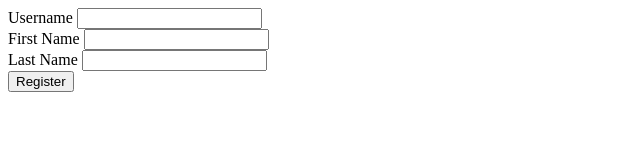
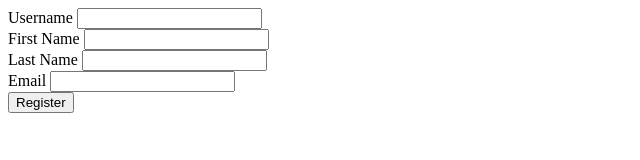
Before and after one commit to jackkariuki2507-sketch/Gakenge-Real-Estate-Company, a plain HTML site: page html/Create_Account.html in a window 1280 px wide. Shown: the whole page, without its empty margins (0-640 px from the left). Drawn offline with Linux system fonts and the light colour scheme.

Commit message:
Updated the Create Account Form

```diff
--- a/html/Create_Account.html
+++ b/html/Create_Account.html
@@ -21,6 +21,10 @@
           <input type="text" id="lastName" name="js-lastName" class="js-lastName" required>
         </div>
         <div class="form-control">
+          <label for="emailAddress">Email</label>
+          <input type="email" id="emailAddress" name="js-emailAddress" class="js-emailAddress" required>
+        </div>
+        <div class="form-control">
           <input type="submit" value="Register" class="js-create-account">
         </div>
       </form>
```
